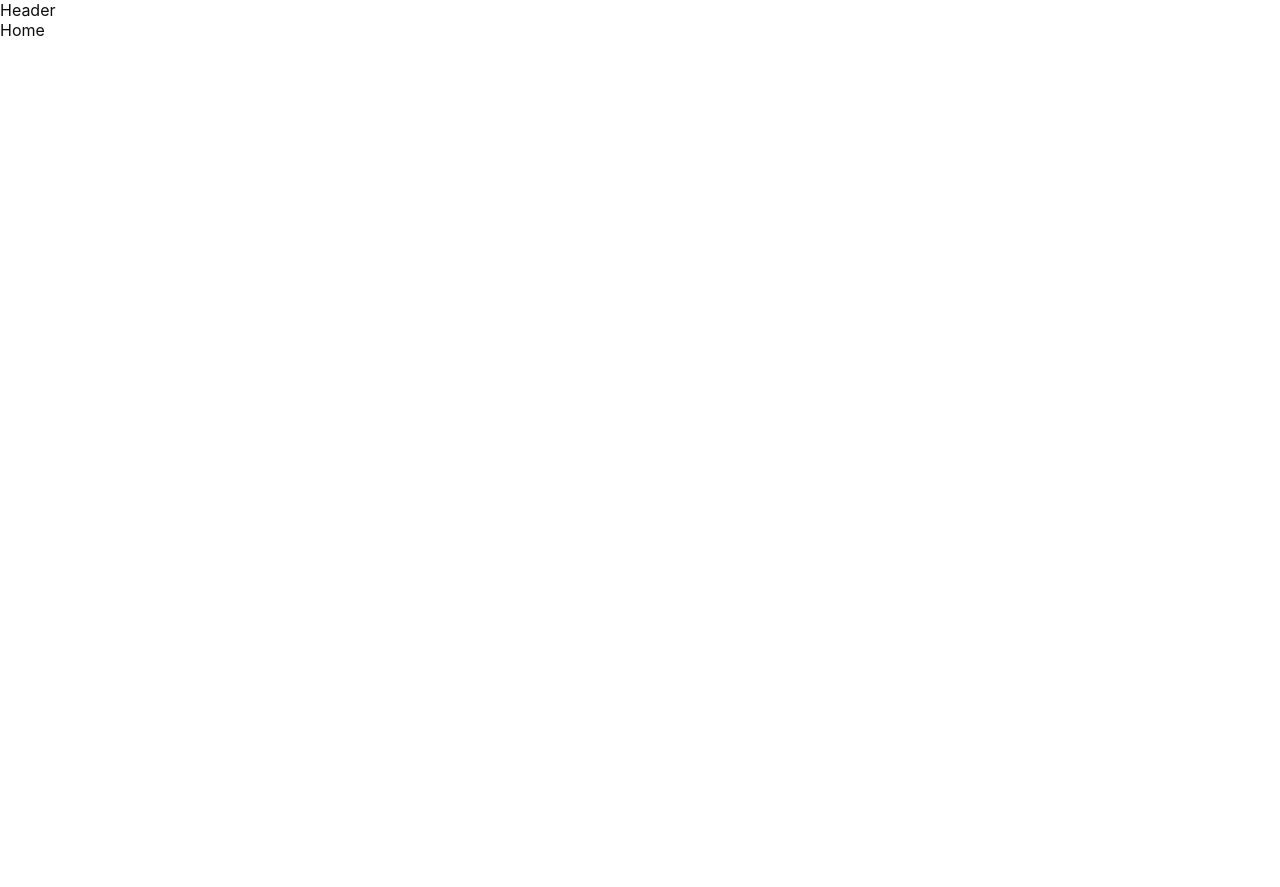
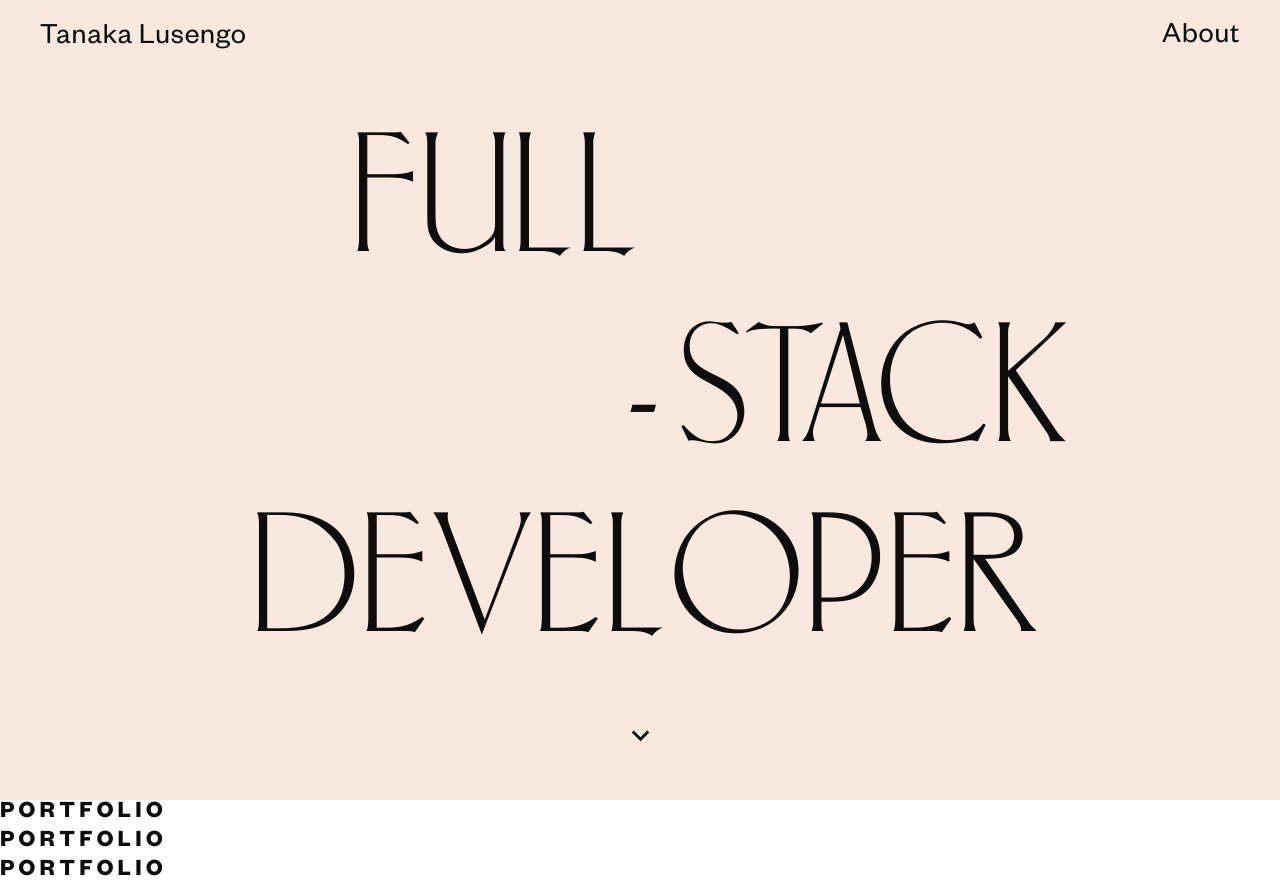
Before and after one commit to tanaka-lusengo/tanaka-dev-portfolio, a React (Create React App) app: page / in a window 1280 px wide. Before the commit the page ends 800 px from the top, so only its background shows below. Built offline with nearby package versions, Linux system fonts and the light colour scheme.

Commit message:
include nav and ad banner, responsive

```diff
--- a/package.json
+++ b/package.json
@@ -3,9 +3,14 @@
   "version": "0.1.0",
   "private": true,
   "dependencies": {
+    "@emotion/react": "^11.9.0",
+    "@emotion/styled": "^11.8.1",
+    "@mui/icons-material": "^5.6.2",
+    "@mui/material": "^5.7.0",
     "@testing-library/jest-dom": "^5.16.4",
     "@testing-library/react": "^13.2.0",
     "@testing-library/user-event": "^13.5.0",
+    "aos": "^3.0.0-beta.6",
     "axios": "^0.27.2",
     "react": "^18.1.0",
     "react-dom": "^18.1.0",
--- a/src/App.scss
+++ b/src/App.scss
@@ -20,6 +20,6 @@ li {
 html,
 body {
   margin: 0;
-  // font-family: "Playfair_Display", serif;
+  font-family: "founders", serif;
   color: $primaryText;
 }
--- a/src/components/Header/Header.js
+++ b/src/components/Header/Header.js
@@ -1,8 +1,36 @@
 import React from "react";
+import { NavLink } from "react-router-dom";
 import "./Header.scss";
 
 const Header = () => {
-  return <div>Header</div>;
+  return (
+    <header className="header">
+      <div className="header__layer">
+        <div className="header__logo-container">
+          <NavLink to="/">
+            <h1 className="header__logo">Tanaka Lusengo</h1>
+          </NavLink>
+        </div>
+
+        <nav className="header__nav">
+          <ul className="header__nav-list">
+            <li>
+              <NavLink
+                to="/about"
+                className={(isActive) =>
+                  "header__nav-list-item header__nav-list-item" +
+                  (!isActive ? "" : "--active")
+                }
+              >
+                {" "}
+                About
+              </NavLink>
+            </li>
+          </ul>
+        </nav>
+      </div>
+    </header>
+  );
 };
 
 export default Header;
--- a/src/components/Header/Header.scss
+++ b/src/components/Header/Header.scss
@@ -0,0 +1,74 @@
+@use "../../styles/partials/variables" as *;
+@use "../../styles/partials/mixins" as *;
+@use "../../styles/partials/typography" as *;
+
+.header {
+  position: fixed;
+  width: 100%;
+  top: 0;
+  left: 0;
+  background-color: $primary1;
+  z-index: 999;
+
+  &__layer {
+    @include flex(space-between, center);
+    margin: 0 40px;
+    padding: 20px 0;
+  }
+
+  &__logo {
+    @include font-source(20px, 400);
+    color: $primaryText;
+  }
+
+  &__nav-list {
+    @include flex(center, center);
+  }
+
+  &__nav-list-item {
+    @include font-source(20px, 400);
+    color: $primaryText;
+  }
+}
+
+@include tablet {
+  .header {
+    &__logo {
+      @include font-source(22px, 400);
+    }
+
+    &__nav-list-item {
+      @include font-source(22px, 400);
+    }
+  }
+}
+
+@include desktop {
+  .header {
+    &__logo {
+      @include font-source(30px, 400);
+    }
+
+    &__nav-list-item {
+      @include font-source(30px, 400);
+
+      &--active {
+        color: $primary2;
+      }
+
+      &:after {
+        display: block;
+        content: "";
+        border-bottom: solid 0.125rem $primary2;
+        transform: scaleX(0);
+        transition: transform 0.3s ease-in-out;
+        transform-origin: 100% 0%;
+      }
+
+      &:hover:after {
+        transform: scaleX(1);
+        transform-origin: 0% 100%;
+      }
+    }
+  }
+}
--- /dev/null
+++ b/src/components/Hero/Hero.js
@@ -0,0 +1,48 @@
+import React, { useEffect } from "react";
+import "./Hero.scss";
+import AOS from "aos";
+import "aos/dist/aos.css";
+import ExpandMoreIcon from "@mui/icons-material/ExpandMore";
+
+const Hero = () => {
+  // initialising AOS (animate On Scroll)
+  useEffect(() => {
+    AOS.init();
+  });
+
+  return (
+    <section className="hero">
+      <div className="hero__banner-container">
+        <div
+          data-aos="fade-right"
+          data-aos-duration="1500"
+          data-aos-easing="ease-in-out-back"
+          className="hero__banner-title"
+        >
+          <h1 className="hero__title hero__title-full">FULL</h1>
+        </div>
+        <div
+          data-aos="fade-left"
+          data-aos-duration="1500"
+          data-aos-easing="ease-in-out-back"
+          className="hero__banner-title"
+        >
+          <h1 className="hero__title hero__title-stack">-STACK</h1>
+        </div>
+        <div
+          data-aos="fade-up"
+          data-aos-duration="1500"
+          data-aos-easing="ease-in-out-back"
+          className="hero__banner-title"
+        >
+          <h1 className="hero__title hero__title-developer">DEVELOPER</h1>
+        </div>
+        <div className="hero__scroll-container">
+          <ExpandMoreIcon fontSize="large" />
+        </div>
+      </div>
+    </section>
+  );
+};
+
+export default Hero;
--- /dev/null
+++ b/src/components/Hero/Hero.scss
@@ -0,0 +1,74 @@
+@use "../../styles/partials/variables" as *;
+@use "../../styles/partials/mixins" as *;
+@use "../../styles/partials/typography" as *;
+
+.hero {
+  margin: 0 auto;
+  background-color: $primary1;
+
+  &__banner-container {
+    @include flex(center, center, column);
+    height: 100vh;
+  }
+
+  &__title {
+    @include font-source(55px, 400);
+    font-family: optic;
+  }
+
+  &__scroll-container {
+    @include flex(center, center, column);
+    position: relative;
+    top: 100px;
+  }
+}
+
+@include tablet {
+  .hero {
+    &__title {
+      @include font-source(100px, 400);
+    }
+
+    &__title-full {
+      position: relative;
+      right: 150px;
+    }
+
+    &__title-stack {
+      position: relative;
+      left: 200px;
+    }
+
+    &__scroll-container {
+      top: 50px;
+    }
+  }
+}
+
+@include desktop {
+  .hero {
+    &__title {
+      @include font-source(150px, 400);
+    }
+
+    &__scroll-container {
+      animation: bounce 2s ease infinite;
+    }
+
+    @keyframes bounce {
+      0%,
+      20%,
+      50%,
+      80%,
+      100% {
+        transform: translateY(0);
+      }
+      40% {
+        transform: translateY(-20px);
+      }
+      60% {
+        transform: translateY(-15px);
+      }
+    }
+  }
+}
--- /dev/null
+++ b/src/components/MainContent/MainContent.js
@@ -0,0 +1,20 @@
+import React from "react";
+import "./MainContent.scss";
+
+const MainContent = () => {
+  return (
+    <section className="portfolio__text-conatiner">
+      <h2 className="portfolio__text portfolio__text--left">
+        P O R T F O L I O
+      </h2>
+      <h2 className="portfolio__text portfolio__text--right">
+        P O R T F O L I O
+      </h2>
+      <h2 className="portfolio__text portfolio__text--left">
+        P O R T F O L I O
+      </h2>
+    </section>
+  );
+};
+
+export default MainContent;
--- /dev/null
+++ b/src/components/MainContent/MainContent.scss
@@ -0,0 +1,3 @@
+@use "../../styles/partials/variables" as *;
+@use "../../styles/partials/mixins" as *;
+@use "../../styles/partials/typography" as *;
--- a/src/pages/Home/Home.js
+++ b/src/pages/Home/Home.js
@@ -1,8 +1,15 @@
 import React from "react";
+import Hero from "../../components/Hero/Hero";
+import MainContent from "../../components/MainContent/MainContent";
 import "./Home.scss";
 
 const Home = () => {
-  return <div>Home</div>;
+  return (
+    <section>
+      <Hero />
+      <MainContent />
+    </section>
+  );
 };
 
 export default Home;
--- a/src/styles/partials/_variables.scss
+++ b/src/styles/partials/_variables.scss
@@ -1,6 +1,6 @@
 // primary colors
-// $primary1: #f6efdf;
-// $primary2: #573321;
+$primary1: #f8e8dd;
+$primary2: #825e4d;
 
 // secondary colors
 // $secondary1: #cc8d81;
```
Also changed, not shown: 1 other file (tests, documents, lock files or other folders).
